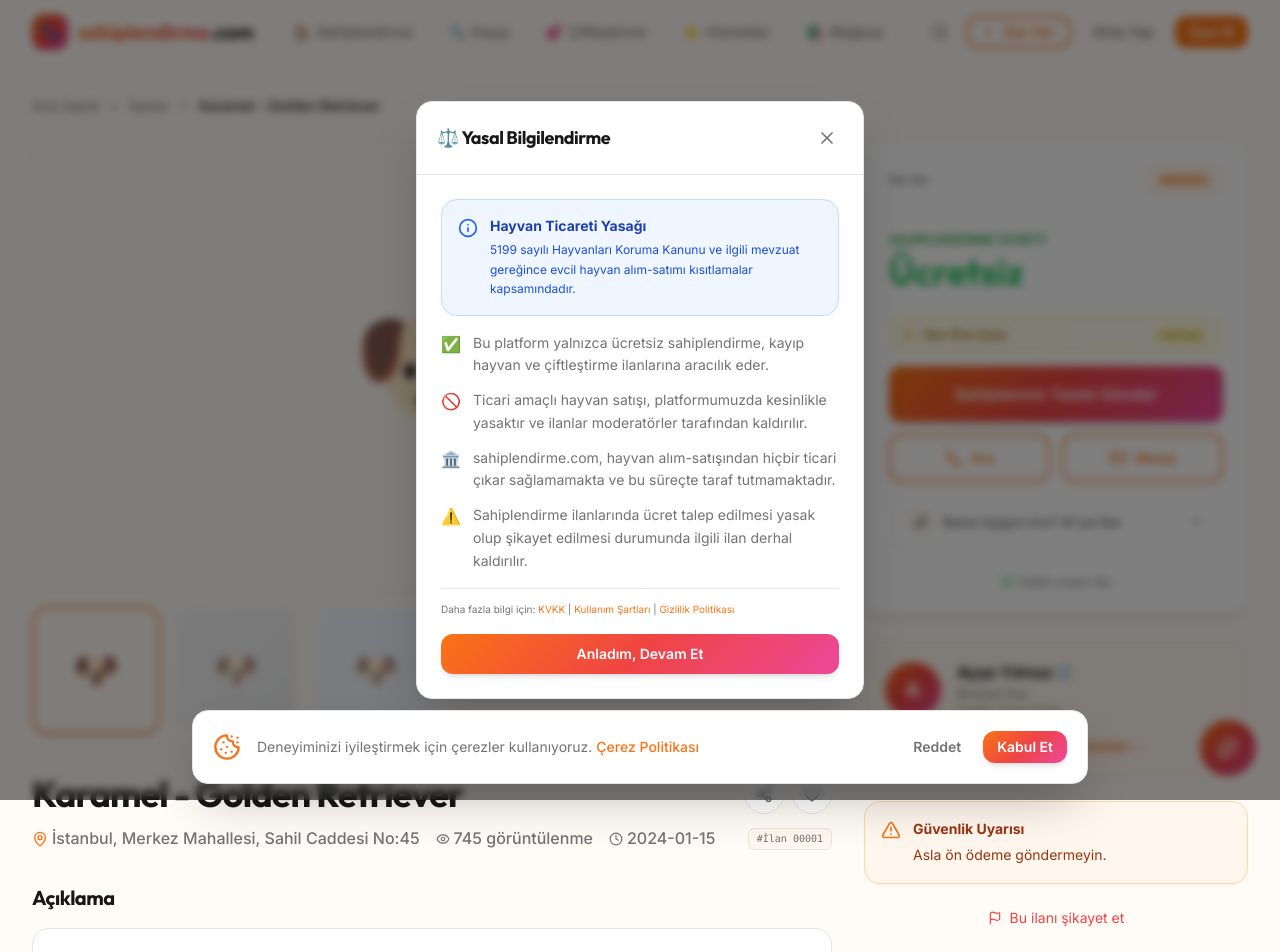
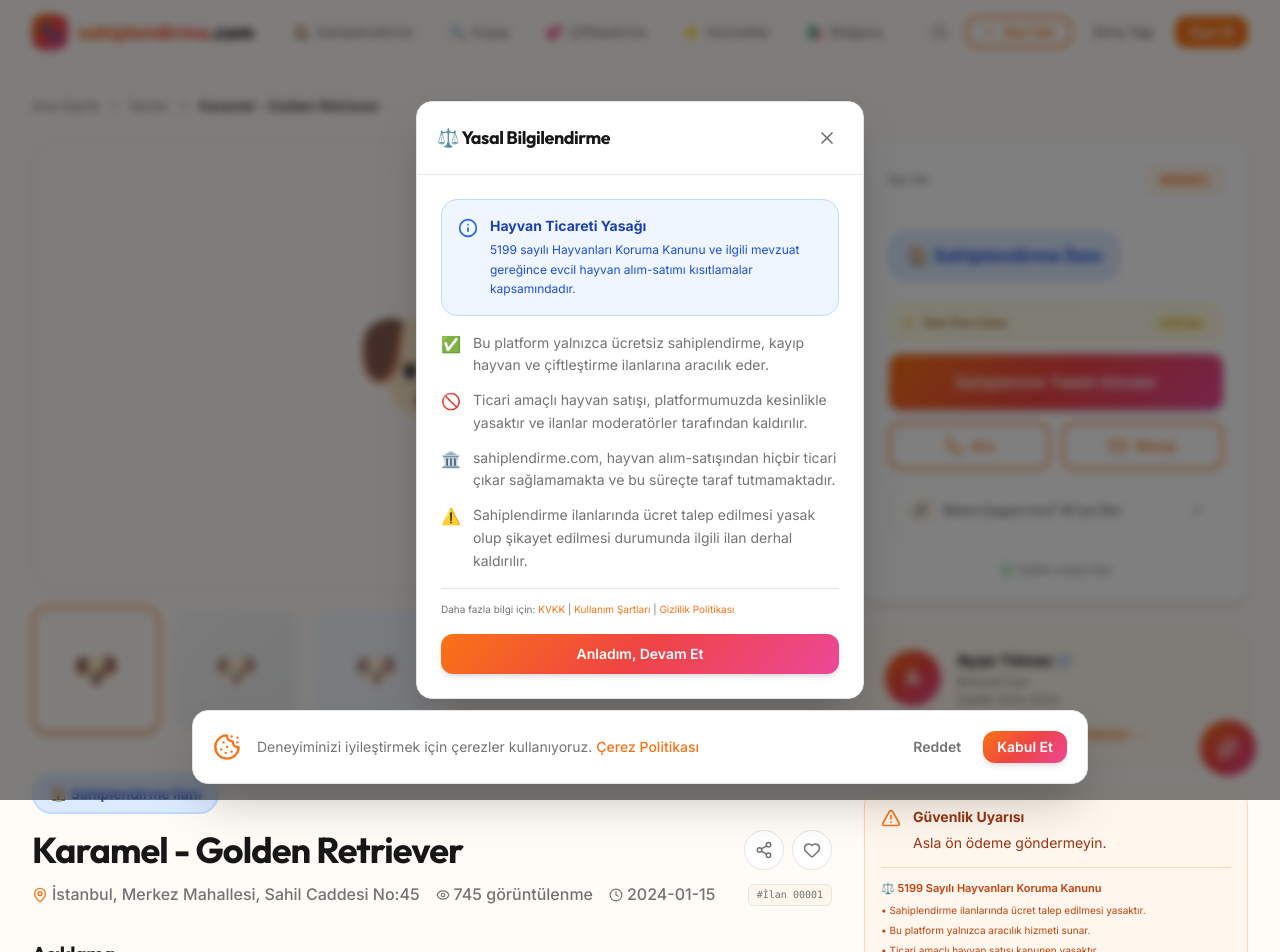
Before and after one commit to sevkabilgisayar/sahiplendirme-web, a Next.js app: page /ilan/1 in a window 1280 px wide. Shown: the top 952 px of the page. Built offline with nearby package versions, Linux system fonts and the light colour scheme.

Commit message:
fix: listing type badge, remove AI from kayip, law text in warning, placeholder AdBanner, hero text, fix JSX parse error

```diff
--- a/src/app/(main)/ilan/[id]/ListingDetailClient.tsx
+++ b/src/app/(main)/ilan/[id]/ListingDetailClient.tsx
@@ -144,6 +144,13 @@ export default function ListingDetailClient({ listing }: { listing: any }) {
 
   const isKayip = listing.type === 'kayip';
   const isSahiplendirme = listing.type === 'sahiplendirme';
+  const isCiftlestirme = listing.type === 'ciftlestirme';
+
+  const listingTypeBadge = ({
+    sahiplendirme: { label: '🏠 Sahiplendirme İlanı', color: 'bg-blue-100 text-blue-700 border-blue-200' },
+    kayip: { label: '🔍 Kayıp Hayvan İlanı', color: 'bg-red-100 text-red-700 border-red-200' },
+    ciftlestirme: { label: '💕 Çiftleştirme İlanı', color: 'bg-purple-100 text-purple-700 border-purple-200' },
+  } as Record<string, { label: string; color: string }>)[listing.type] || { label: 'İlan', color: 'bg-gray-100 text-gray-700 border-gray-200' };
 
   return (
     <div className="bg-[var(--background)] min-h-screen py-8">
@@ -180,6 +187,12 @@ export default function ListingDetailClient({ listing }: { listing: any }) {
 
             {/* Title + Meta */}
             <div className="mb-8">
+              {/* İlan Türü Badge - büyük ve belirgin */}
+              <div className="mb-4">
+                <span className={`inline-flex items-center gap-2 text-sm font-bold px-4 py-2 rounded-full border-2 ${listingTypeBadge.color}`}>
+                  {listingTypeBadge.label}
+                </span>
+              </div>
               <div className="flex items-start justify-between gap-4 mb-3">
                 <h1 className="text-3xl sm:text-4xl font-bold font-display text-[var(--foreground)]">
                   {listing.name} - {listing.breed}
@@ -327,13 +340,17 @@ export default function ListingDetailClient({ listing }: { listing: any }) {
                 <div className="mb-6">
                   {listing.reward ? (
                     <div>
-                      <div className="text-xs font-bold text-yellow-600 uppercase tracking-wider mb-1">Kayıp Ödülü</div>
+                      <div className="text-xs font-bold text-yellow-600 uppercase tracking-wider mb-1">KAYIP ÖDÜLÜ</div>
                       <div className="text-4xl font-bold font-display text-[var(--foreground)]">₺{listing.reward}</div>
                     </div>
+                  ) : isCiftlestirme ? (
+                    <div>
+                      <div className="text-xs font-bold text-purple-600 uppercase tracking-wider mb-1">ÇİFTLEŞTİRME</div>
+                      <div className="text-2xl font-bold font-display text-purple-600">💕 Eşleştirme İlanı</div>
+                    </div>
                   ) : (
-                    <div>
-                      <div className="text-xs font-bold text-green-600 uppercase tracking-wider mb-1">Sahiplendirme Ücreti</div>
-                      <div className="text-4xl font-bold font-display text-green-500">Ücretsiz</div>
+                    <div className={`inline-flex items-center gap-2 px-4 py-2 rounded-2xl border-2 ${listingTypeBadge.color}`}>
+                      <span className="text-lg font-bold">{listingTypeBadge.label}</span>
                     </div>
                   )}
                 </div>
@@ -370,7 +387,9 @@ export default function ListingDetailClient({ listing }: { listing: any }) {
                     <Button variant="outline" className="flex-1 h-12" leftIcon={<Mail size={18} />}>Mesaj</Button>
                   </div>
 
-                  {/* AI Danışman Butonu */}
+                  {/* AI Danışman Butonu + Panel - sadece sahiplendirme ve çiftleştirmede */}
+                  {!isKayip && (
+                    <>
                       <button
                         onClick={() => setIsAiOpen(!isAiOpen)}
                         className={`w-full flex items-center justify-between gap-2 px-4 py-3 rounded-2xl border-2 transition-all duration-300 text-sm font-semibold ${
@@ -393,7 +412,6 @@ export default function ListingDetailClient({ listing }: { listing: any }) {
                       {/* AI Chat Panel */}
                       {isAiOpen && (
                         <div className="animate-fade-in border border-[var(--border)] rounded-2xl overflow-hidden bg-[var(--surface-secondary)]">
-                      {/* Chat Header */}
                           <div className="flex items-center gap-2 px-4 py-3 bg-gradient-to-r from-orange-50 to-pink-50 border-b border-[var(--border)]">
                             <div className="w-7 h-7 gradient-brand rounded-xl flex items-center justify-center">
                               <Bot size={14} className="text-white" />
@@ -401,36 +419,24 @@ export default function ListingDetailClient({ listing }: { listing: any }) {
                             <div>
                               <div className="text-xs font-bold text-[var(--foreground)]">AI Danışman</div>
                               <div className="text-[10px] text-green-500 flex items-center gap-1">
-                            <span className="w-1.5 h-1.5 bg-green-500 rounded-full inline-block" /> Çevrimiçi
+                                <span className="w-1.5 h-1.5 bg-green-500 rounded-full inline-block" /> Çevrimini
                               </div>
                             </div>
                           </div>
-
-                      {/* Messages */}
                           <div className="max-h-52 overflow-y-auto p-3 space-y-3">
                             {aiMessages.map((msg, i) => (
-                          <div key={i} className={`flex gap-2 ${
-                            msg.role === 'user' ? 'flex-row-reverse' : ''
-                          }`}>
-                            <div className={`w-6 h-6 rounded-xl flex-shrink-0 flex items-center justify-center text-white text-[10px] ${
-                              msg.role === 'ai' ? 'gradient-brand' : 'bg-slate-300'
-                            }`}>
+                              <div key={i} className={`flex gap-2 ${msg.role === 'user' ? 'flex-row-reverse' : ''}`}>
+                                <div className={`w-6 h-6 rounded-xl flex-shrink-0 flex items-center justify-center text-white text-[10px] ${msg.role === 'ai' ? 'gradient-brand' : 'bg-slate-300'}`}>
                                   {msg.role === 'ai' ? <Bot size={11} /> : <User size={11} />}
                                 </div>
-                            <div className={`max-w-[85%] text-xs px-3 py-2 rounded-xl leading-relaxed ${
-                              msg.role === 'user'
-                                ? 'bg-[var(--brand-primary)] text-white rounded-tr-sm'
-                                : 'bg-white text-[var(--foreground)] border border-[var(--border)] rounded-tl-sm'
-                            }`}>
+                                <div className={`max-w-[85%] text-xs px-3 py-2 rounded-xl leading-relaxed ${msg.role === 'user' ? 'bg-[var(--brand-primary)] text-white rounded-tr-sm' : 'bg-white text-[var(--foreground)] border border-[var(--border)] rounded-tl-sm'}`}>
                                   {msg.text.replace(/\*\*(.*?)\*\*/g, '$1')}
                                 </div>
                               </div>
                             ))}
                             {aiLoading && (
                               <div className="flex gap-2">
-                            <div className="w-6 h-6 rounded-xl gradient-brand flex items-center justify-center">
-                              <Bot size={11} className="text-white" />
-                            </div>
+                                <div className="w-6 h-6 rounded-xl gradient-brand flex items-center justify-center"><Bot size={11} className="text-white" /></div>
                                 <div className="bg-white border border-[var(--border)] rounded-xl rounded-tl-sm px-3 py-2 flex gap-1 items-center">
                                   <span className="w-1.5 h-1.5 bg-orange-400 rounded-full animate-bounce" />
                                   <span className="w-1.5 h-1.5 bg-orange-400 rounded-full animate-bounce" style={{ animationDelay: '0.15s' }} />
@@ -440,42 +446,22 @@ export default function ListingDetailClient({ listing }: { listing: any }) {
                             )}
                             <div ref={aiEndRef} />
                           </div>
-
-                      {/* Quick Questions */}
                           {aiMessages.length <= 1 && (
                             <div className="px-3 pb-2 flex flex-wrap gap-1.5">
                               {AI_QUICK_QUESTIONS.map((q) => (
-                            <button
-                              key={q}
-                              onClick={() => sendAiMessage(q)}
-                              className="text-[10px] font-medium px-2.5 py-1.5 rounded-full bg-white border border-[var(--border)] text-[var(--foreground-muted)] hover:border-[var(--brand-primary)] hover:text-[var(--brand-primary)] transition-colors"
-                            >
+                                <button key={q} onClick={() => sendAiMessage(q)} className="text-[10px] font-medium px-2.5 py-1.5 rounded-full bg-white border border-[var(--border)] text-[var(--foreground-muted)] hover:border-[var(--brand-primary)] hover:text-[var(--brand-primary)] transition-colors">
                                   {q}
                                 </button>
                               ))}
                             </div>
                           )}
-
-                      {/* Input */}
                           <div className="px-3 pb-3 pt-1 flex gap-2">
-                        <input
-                          type="text"
-                          value={aiInput}
-                          onChange={e => setAiInput(e.target.value)}
-                          onKeyDown={e => e.key === 'Enter' && sendAiMessage(aiInput)}
-                          placeholder="Sorunuzu yazın..."
-                          disabled={aiLoading}
-                          className="flex-1 h-9 px-3 rounded-xl border border-[var(--border)] bg-white text-xs focus:outline-none focus:ring-2 focus:ring-[var(--brand-primary)] placeholder:text-[var(--foreground-muted)]"
-                        />
-                        <button
-                          onClick={() => sendAiMessage(aiInput)}
-                          disabled={!aiInput.trim() || aiLoading}
-                          className="w-9 h-9 rounded-xl gradient-brand text-white flex items-center justify-center disabled:opacity-40 flex-shrink-0 shadow-sm"
-                        >
-                          <Send size={13} />
-                        </button>
+                            <input type="text" value={aiInput} onChange={e => setAiInput(e.target.value)} onKeyDown={e => e.key === 'Enter' && sendAiMessage(aiInput)} placeholder="Sorunuzu yazın..." disabled={aiLoading} className="flex-1 h-9 px-3 rounded-xl border border-[var(--border)] bg-white text-xs focus:outline-none focus:ring-2 focus:ring-[var(--brand-primary)] placeholder:text-[var(--foreground-muted)]" />
+                            <button onClick={() => sendAiMessage(aiInput)} disabled={!aiInput.trim() || aiLoading} className="w-9 h-9 rounded-xl gradient-brand text-white flex items-center justify-center disabled:opacity-40 flex-shrink-0 shadow-sm"><Send size={13} /></button>
                           </div>
                         </div>
+                      )}
+                    </>
                   )}
                 </div>
                 <div className="mt-6 flex items-center justify-center gap-1.5 text-xs text-[var(--foreground-muted)]">
@@ -503,9 +489,21 @@ export default function ListingDetailClient({ listing }: { listing: any }) {
               </Card>
 
               {/* Warning + Report Desktop */}
-              <div className="bg-orange-50 border border-orange-200 rounded-2xl p-4 gap-3 text-orange-800 text-sm hidden lg:flex shadow-sm">
+              <div className="bg-orange-50 border border-orange-200 rounded-2xl p-4 gap-3 text-orange-800 text-sm hidden lg:flex flex-col shadow-sm">
+                <div className="flex gap-3">
                   <AlertTriangle size={20} className="flex-shrink-0 text-orange-500 mt-0.5" />
-                <div className="leading-relaxed"><strong className="block mb-1">Güvenlik Uyarısı</strong> Asla ön ödeme göndermeyin.</div>
+                  <div className="leading-relaxed">
+                    <strong className="block mb-1">Güvenlik Uyarısı</strong>
+                    Asla ön ödeme göndermeyin.
+                  </div>
+                </div>
+                <div className="border-t border-orange-200 pt-3 text-[10px] text-orange-700 leading-relaxed space-y-1">
+                  <div className="font-semibold text-[11px]">⚖️ 5199 Sayılı Hayvanları Koruma Kanunu</div>
+                  <div>• Sahiplendirme ilanlarında ücret talep edilmesi yasaktır.</div>
+                  <div>• Bu platform yalnızca aracılık hizmeti sunar.</div>
+                  <div>• Ticari amaçlı hayvan satışı kanunen yasaktır.</div>
+                  <button onClick={() => setIsLegalModalOpen(true)} className="text-orange-600 font-semibold hover:underline mt-1 block">Detaylı bilgi →</button>
+                </div>
               </div>
               <button onClick={() => setIsReportModalOpen(true)} className="hidden lg:flex items-center justify-center gap-2 text-sm text-red-500 hover:underline">
                 <Flag size={14} /> Bu ilanı şikayet et
--- a/src/app/(main)/page.tsx
+++ b/src/app/(main)/page.tsx
@@ -42,7 +42,7 @@ export default function HomePage() {
 
             {/* Headline */}
             <h1 className="text-5xl sm:text-6xl lg:text-7xl font-bold font-display mb-6 leading-tight">
-              Doğru hayvanı bul,{' '}
+              Doğru dostu bul,{' '}
               <span className="text-gradient">sıcak bir yuva</span>{' '}
               ver 🐾
             </h1>
```
Also changed, not shown: src/components/ui/AdBanner.tsx (+26 -17 lines). Lines whose indentation alone changed are shown as unchanged.
